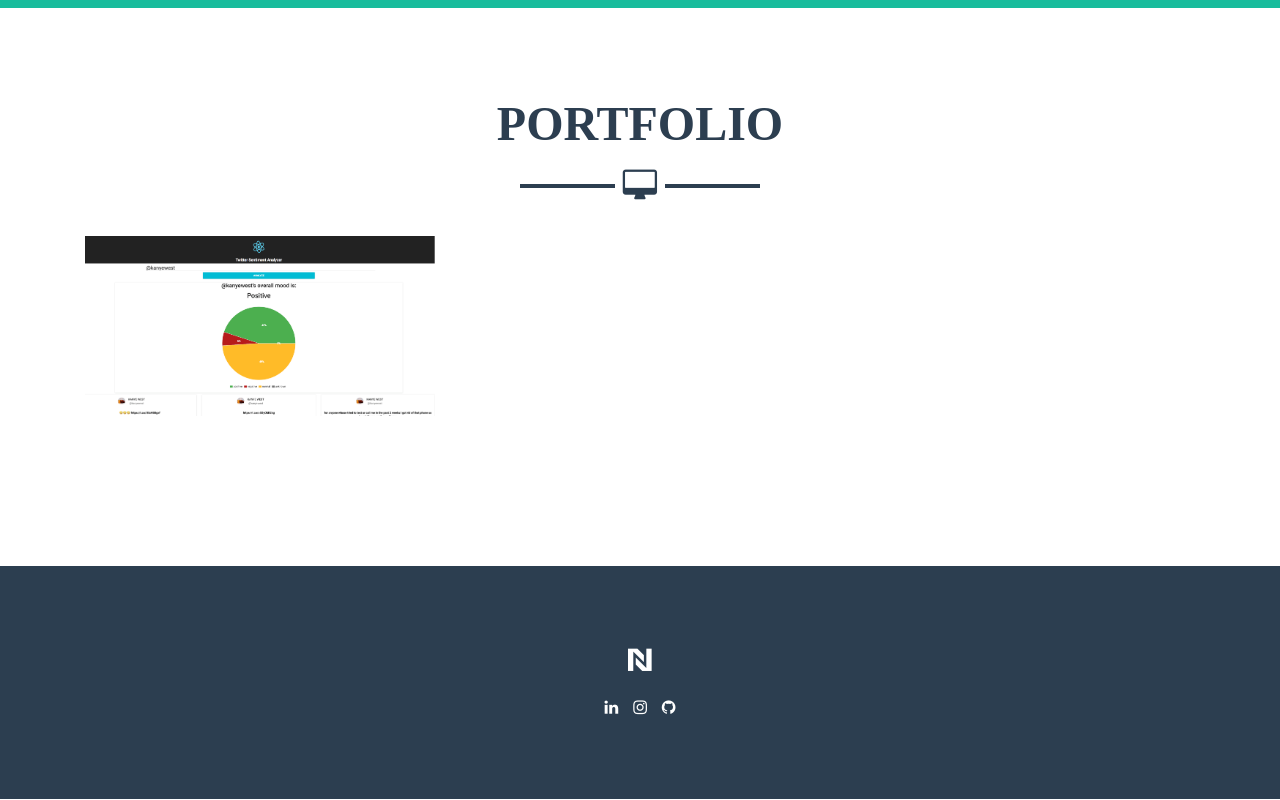
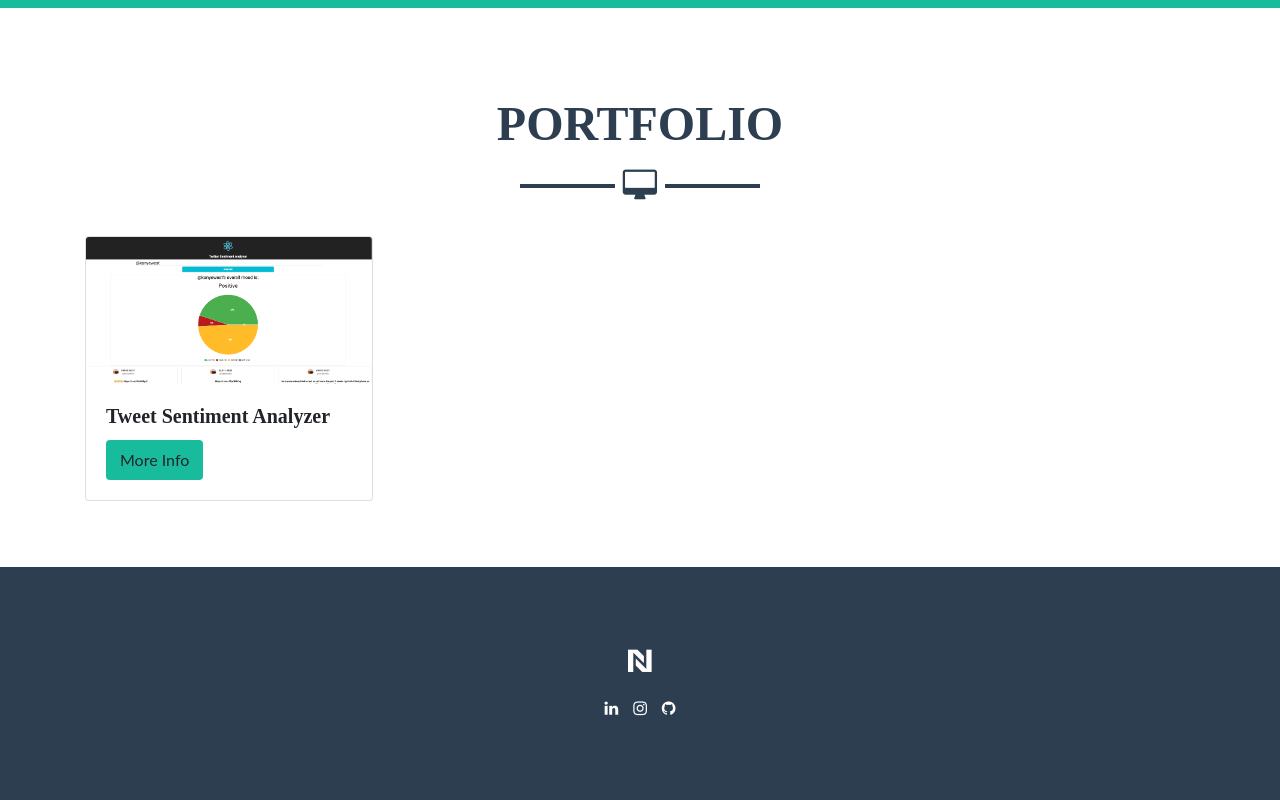
Before and after one commit to NZepeda/portfolio, a React (Create React App) app in the folder client/: page / in a window 1280 px wide. Shown: the part 1332-2132 px from the top of the page. Built offline with nearby package versions, Linux system fonts and the light colour scheme.

Commit message:
Portfolio section updates

```diff
--- a/client/src/components/Portfolio/Portfolio.js
+++ b/client/src/components/Portfolio/Portfolio.js
@@ -49,10 +49,7 @@ class Portfolio extends Component {
                     <h2 className="text-center text-uppercase text-secondary mb-0">Portfolio</h2>
                     <hr className="portfolio-dark mb-5"/>
                     <div className="row">
-                        <PortfolioProject open={this.handleOpenModal} image={analyzer}/>
-                        <PortfolioProject open={this.handleOpenModal}/>
-                        <PortfolioProject open={this.handleOpenModal}/>
-                        <PortfolioProject open={this.handleOpenModal}/>
+                        <PortfolioProject open={this.handleOpenModal} image={analyzer} title="Tweet Sentiment Analyzer"/>
                     </div>
                 </div>
             </section>
--- a/client/src/components/Portfolio/PortfolioProject.js
+++ b/client/src/components/Portfolio/PortfolioProject.js
@@ -2,20 +2,16 @@ import React, {Component} from 'react';
 import project from '../../images/project.jpg';
 
 class PortfolioProject extends Component {
-    constructor(props){
-        super(props);
-    }
     render(){
         return(
-            <div className="col-md-6 col-lg-4">
-                <a className="portfolio-item d-block mx-auto" onClick= {this.props.open}>
-                    <div className="portfolio-item-caption d-flex position-absolute h-100 w-100">
-                        <div className="portfolio-item-caption-content my-auto w-100 text-center text-white">
-                            <i className="fa fa-search-plus fa-3x"></i>
-                        </div>
+            <div className="col">
+                <div className="card" style={{width: '18rem'}}>
+                    <img className="card-img-top" src={this.props.image} alt="Card image cap"/>
+                    <div className="card-body">
+                        <h5 className="card-title">{this.props.title}</h5>
+                        <a className="btn btn-primary" onClick={this.props.open}>More Info</a>
                     </div>
-                    <img className="img-fluid" src={this.props.image} alt=""/>
-                </a>
+                </div>
             </div>
         )
     }
```
